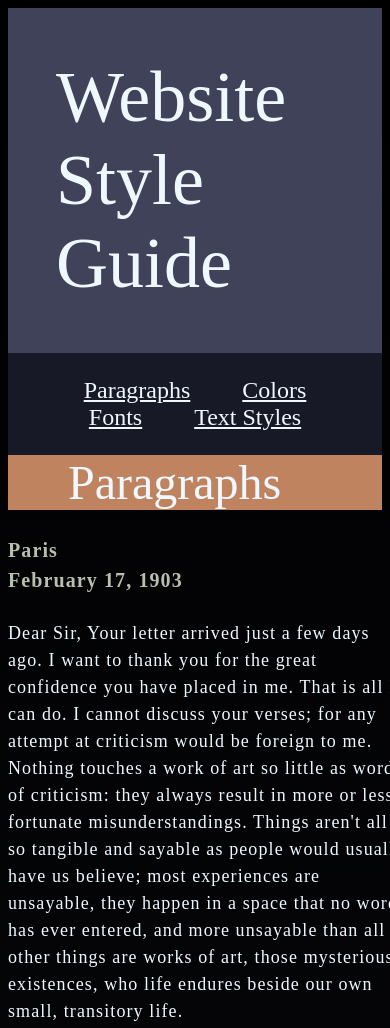
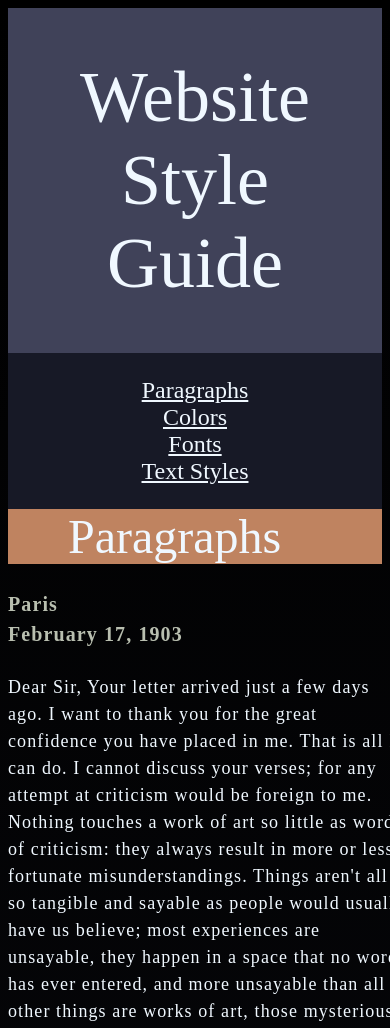
Before and after one commit to gardnermichaelt/website-design-system, a plain HTML site: page index.html in a window 390 px wide. Shown: the top 1028 px of the page. Drawn offline with Linux system fonts and the light colour scheme; a web font is replaced by a local one.

Commit message:
make adjustments for mobile screen sizes in css file

```diff
--- a/css/styles.css
+++ b/css/styles.css
@@ -13,6 +13,12 @@ h1 {
     font-size: 72px;
     font-family: "bebas neue";
     margin: 20;
+}
+
+@media only screen and (max-width: 600px) {
+    h1 {
+        text-align: center;
+    }
 }
 
 h2 {
@@ -55,6 +61,13 @@ nav, nav ul {
 #nav li {
     display: inline-block;
     text-align: center;
+}
+
+@media only screen and (max-width: 600px) {
+
+    #nav li {
+        display: block;
+    }
 }
 
 nav a {
```
